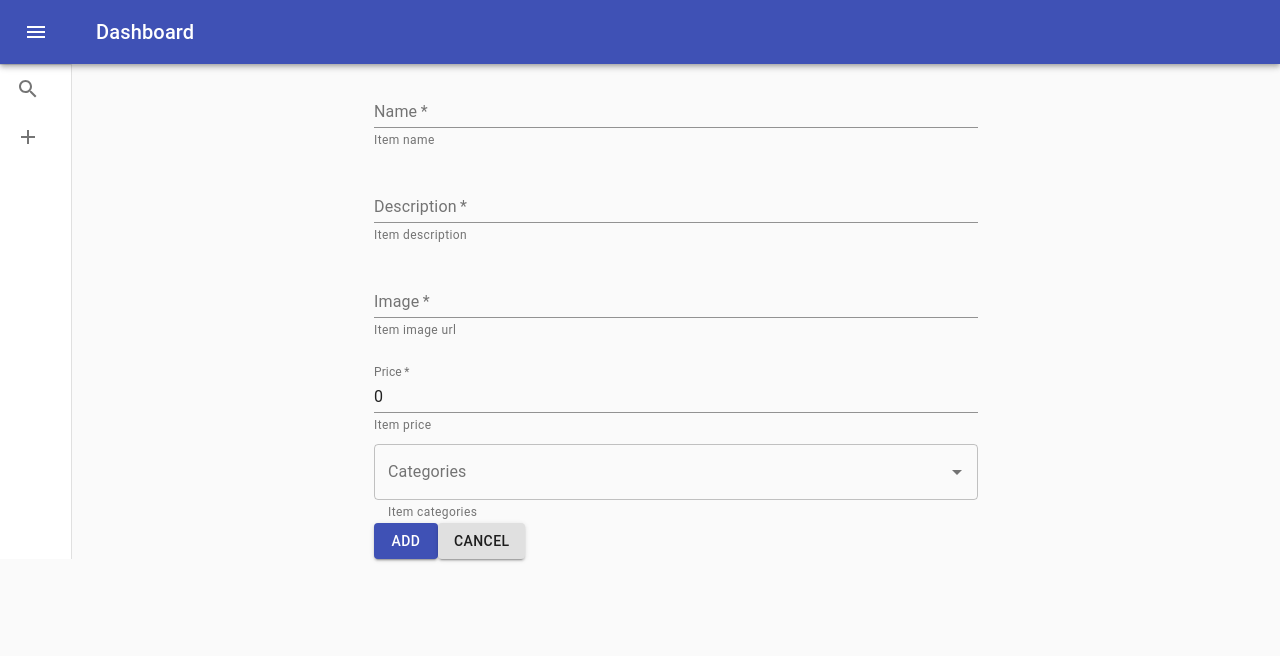
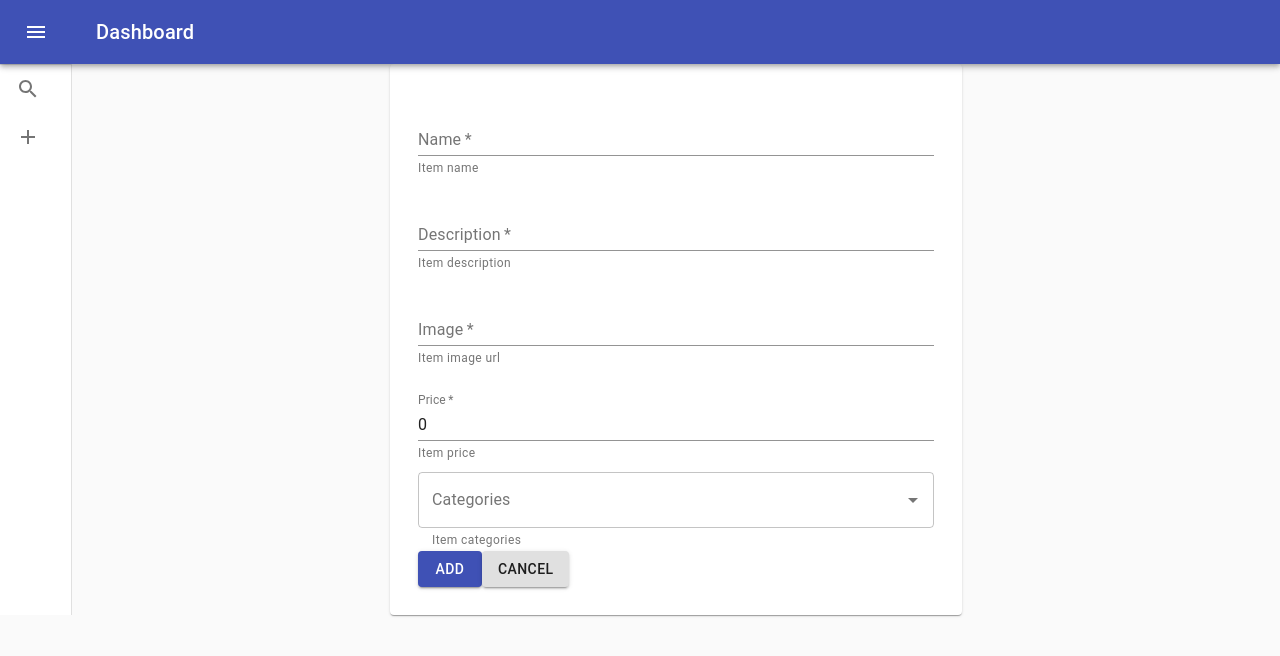
Before and after one commit to mivchal333/js-react-marketplace-project, a React (Create React App) app: page /add in a window 1280 px wide. Shown: the top 656 px of the page. Built offline with nearby package versions, Linux system fonts and the light colour scheme; no server answers.

Commit message:
form style changes

```diff
--- a/src/form/announcmentEdit.root.tsx
+++ b/src/form/announcmentEdit.root.tsx
@@ -38,6 +38,7 @@ const AnnouncementEdit = (props: PropsFromRedux) => {
                     dispatch(addProduct(r))
                     setMessage("Successfully edited!");
                     setOpen(true);
+                    history.push(`/product/${productId}`)
                 } else {
                     console.error(r)
                 }
--- a/src/form/container/form.cointainer.tsx
+++ b/src/form/container/form.cointainer.tsx
@@ -1,5 +1,5 @@
 import React, {Component} from 'react';
-import {Button, FormControl, FormHelperText, Grid, Input, InputLabel, TextField} from '@material-ui/core';
+import {Button, Card, FormControl, FormHelperText, Grid, Input, InputLabel, TextField} from '@material-ui/core';
 import {Product} from "../../model/product.model"
 import {Category} from "../../model/category.model"
 import Autocomplete from '@material-ui/lab/Autocomplete';
@@ -10,6 +10,7 @@ import CategoriesService from "../../service/categories.service";
 import {setCategories, setIsLoading as setIsCategoriesLoading} from "../../store/categories/categories.slice";
 import {find, isEmpty, map} from "lodash-es";
 import {ProductCategory} from "../../api/gorest.api"
+import Container from '@material-ui/core/Container';
 
 interface IProps extends PropsFromRedux {
     handleSubmit: (name: string, description: string, image: string, price: number, categories: ProductCategory[]) => void,
@@ -166,13 +167,15 @@ class FormComponent extends Component<IProps, IState> {
 
     render() {
         return (
+            <Container component="main">
                 <Grid
                     container
-                spacing={0}
+                    spacing={2}
                     direction="column"
                     alignItems="center"
                 >
                     <Grid item xs={6}>
+                        <Card style={{padding: '2em'}}>
                             <form>
                                 <FormControl fullWidth required={true} error={this.state.name_error} margin={'normal'}>
                                     <InputLabel htmlFor="name-input">Name</InputLabel>
@@ -182,7 +185,8 @@ class FormComponent extends Component<IProps, IState> {
                                         id="name-helper-text">{this.state.name_error ? this.state.name_error_text : 'Item name'}</FormHelperText>
                                 </FormControl>
 
-                        <FormControl fullWidth required={true} error={this.state.description_error} margin={'normal'}>
+                                <FormControl fullWidth required={true} error={this.state.description_error}
+                                             margin={'normal'}>
                                     <InputLabel htmlFor="description-input">Description</InputLabel>
                                     <Input id="description-input" multiline={true} rowsMin={3}
                                            aria-describedby="description-helper-text" value={this.state.description}
@@ -193,7 +197,8 @@ class FormComponent extends Component<IProps, IState> {
 
                                 <FormControl fullWidth required={true} error={this.state.image_error} margin={'normal'}>
                                     <InputLabel htmlFor="image-input">Image</InputLabel>
-                            <Input id="image-input" aria-describedby="image-helper-text" name={"image"} type={"url"}
+                                    <Input id="image-input" aria-describedby="image-helper-text" name={"image"}
+                                           type={"url"}
                                            value={this.state.image} onChange={this.handleChange.bind(this)}/>
                                     <FormHelperText
                                         id="image-helper-text">{this.state.image_error ? this.state.image_error_text : 'Item image url'}</FormHelperText>
@@ -201,7 +206,8 @@ class FormComponent extends Component<IProps, IState> {
 
                                 <FormControl fullWidth required={true} error={this.state.price_error} margin={'normal'}>
                                     <InputLabel htmlFor="price-input">Price</InputLabel>
-                            <Input id="price-input" aria-describedby="price-helper-text" name={"price"} type={"number"}
+                                    <Input id="price-input" aria-describedby="price-helper-text" name={"price"}
+                                           type={"number"}
                                            value={this.state.price} onChange={this.handleChange.bind(this)}/>
                                     <FormHelperText
                                         id="price-helper-text">{this.state.price_error ? this.state.price_error_text : 'Item price'}</FormHelperText>
@@ -231,8 +237,10 @@ class FormComponent extends Component<IProps, IState> {
                                         onClick={this.handleFormSubmit.bind(this)}>{this.props.buttonLabel}</Button>
                                 <Button variant="contained" onClick={this.props.onCancel}>Cancel</Button>
                             </form>
+                        </Card>
                     </Grid>
                 </Grid>
+            </Container>
         );
     }
 }
```
Lines whose indentation alone changed are shown as unchanged.
